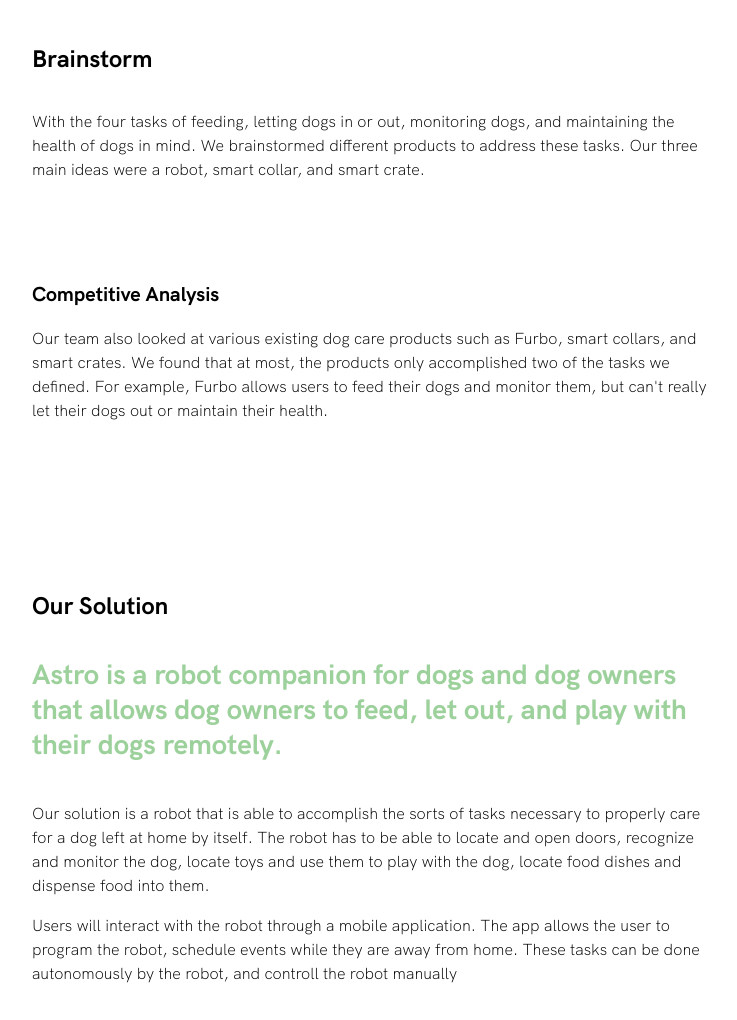
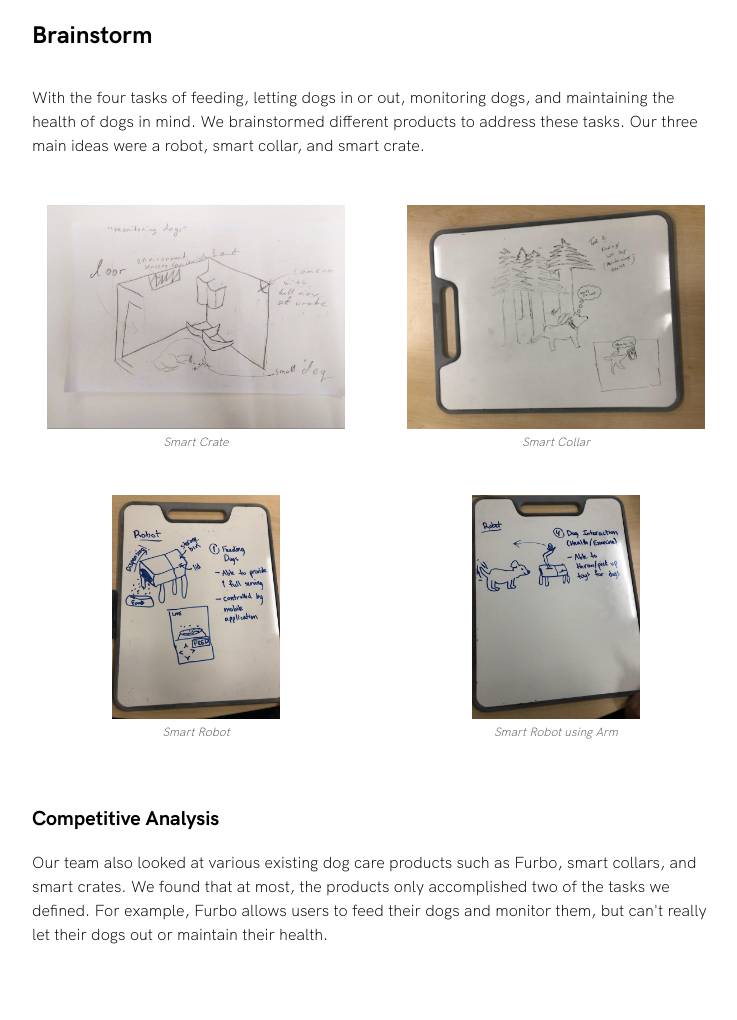
Before and after one commit to DanieNguyen/finalfew, a website: page astro.html in a window 1280 px wide. Shown: the part 3300-4320 px from the top of the page, without its empty margins (264-1001 px from the left). Drawn offline with nearby package versions, Linux system fonts and the light colour scheme; no server answers; files whose address does not match are found by name.

Commit message:
fixing astro

```diff
--- a/astro.html
+++ b/astro.html
@@ -118,7 +118,7 @@
         <div class="row" data-aos="fade-up" data-aos-duration="1000" data-aos-anchor-placement="top-center">
             <div class="col-12">
                 <h3>Task Analysis</h3>
-                <p>Moving forward with our research, we conducted a thematic analysis of our interview transcripts. From our thematic analysis, we identified 6 salient tasks that dog owners engaged in.</p>
+                <p>Moving forward with our research, we conducted a thematic analysis of our interview transcripts. From our thematic analysis, we identified salient tasks that dog owners engaged in.</p>
             </div>
             <div class="col-12">
                 <h4><img class="floright" src="images/dogfeed@2x.png">Primary Tasks</h4>
@@ -136,14 +136,21 @@
                 <h3>Brainstorm</h3>
                 <p>With the four tasks of feeding, letting dogs in or out, monitoring dogs, and maintaining the health of dogs in mind. We brainstormed different products to address these tasks. Our three main ideas were a robot, smart collar, and smart crate.</p>
             </div>
-            <div class="col-3">
-
+            <div class="col-6 centered">
+                <img class="gallery" src="images/astro-crate.jpg">
+                <p class="caption">Smart Crate</p>
             </div>
-            <div class="col-3">
-
+            <div class="col-6 centered">
+                <img class="gallery" src="images/astro-collar.jpg">
+                <p class="caption">Smart Collar</p>
             </div>
-            <div class="col-3">
-
+            <div class="col-6 centered">
+                <img class="gallery" src="images/astro-robot.jpg">
+                <p class="caption">Smart Robot</p>
+            </div>
+            <div class="col-6 centered">
+                <img class="gallery" src="images/astro-robot-1.jpg">
+                <p class="caption">Smart Robot using Arm</p>
             </div>
             <div class="col-12"><h4>Competitive Analysis</h4>
                 <p>Our team also looked at various existing dog care products such as Furbo, smart collars, and smart crates. We found that at most, the products only accomplished two of the tasks we defined. For example, Furbo allows users to feed their dogs and monitor them, but can't really let their dogs out or maintain their health.</p>
@@ -167,8 +174,12 @@
                 <h4>Robot Prototype</h4>
                 <p><img class="floright robot" src="images/robot.jpg">Our team did not prioritize prototyping the robot, because we already “have” an existing prototype and model existing with Boston Dynamic’s SpotMini. The SpotMini has all the functionality necessary to achieve our desired tasks.</p>
                 <h4>Mobile App Prototype</h4>
-                <p>For our prototypes, creating our interface on paper allowed us to refine and formulate the design without too much investment. This allowed us to revise the app design several times. Testing with our potential users helped refine it further. To show the full process, we’ll go over our tasks in our initial prototype, what we changed, and finally the same task views in our final paper and digital prototypes.
-                </p><p>Our app is based on a design of five screens: a home page, a live page, a schedule page, a settings page, and a media library page. The user starts out on the home screen and proceeds to tap on one of the buttons on the bottom to continue.</p>
+                <p>For our prototypes, creating our interface on paper allowed us to refine and formulate the design without too much investment. This allowed us to revise the app design several times. Testing with our potential users helped refine it further.</p>
+                <div class="centered">
+                    <img src="images/astro-storyboard.png">
+                    <p class="caption">We started by storyboarding out several interactions with our solution.</p>
+                </div>
+                <p>Our app is based on a design of five screens: a home page, a live page, a schedule page, a settings page, and a media library page. The user starts out on the home screen and proceeds to tap on one of the buttons on the bottom to continue.</p>
             </div>
         </div>
         <div class="row" data-aos="fade-up" data-aos-duration="1000" data-aos-anchor-placement="top-center">
--- a/sass/base.scss
+++ b/sass/base.scss
@@ -752,7 +752,11 @@ hr {
 	margin-bottom: 4em;
 }
 
-
+.caption {
+	@include rfs(12);
+	color: $gray;
+	font-style: italic;
+}
 
 .next {
 	padding-left: 2em;
```
Also changed, not shown: garmin.html (+1 -1 lines), hive.html (+1 -1 lines), images/astro-collar.jpg (added), images/astro-crate.jpg (added), images/astro-robot-1.jpg (added), images/astro-robot.jpg (added), images/astro-storybaord.jpg (added), images/astro-storyboard.png (added), images/astrobrainstorm.jpg (added), sass/base.css, 1 other file.
